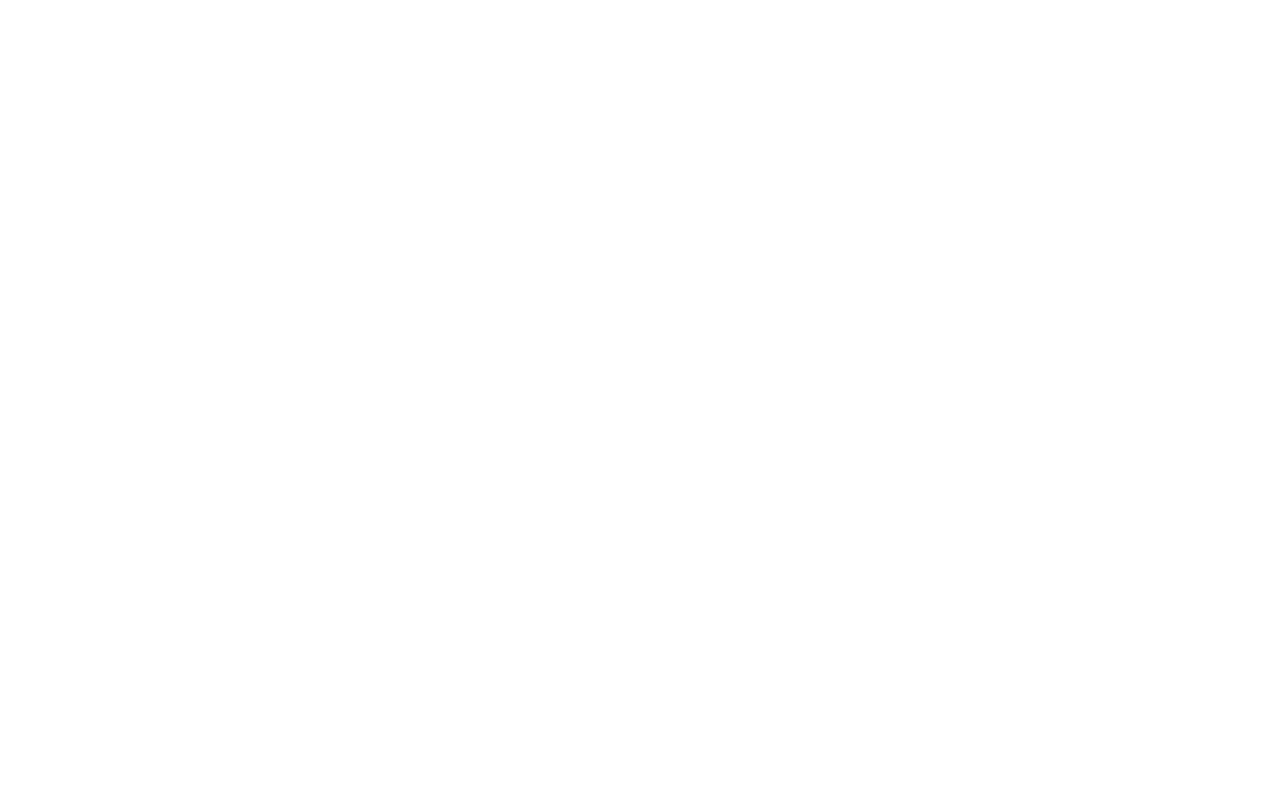
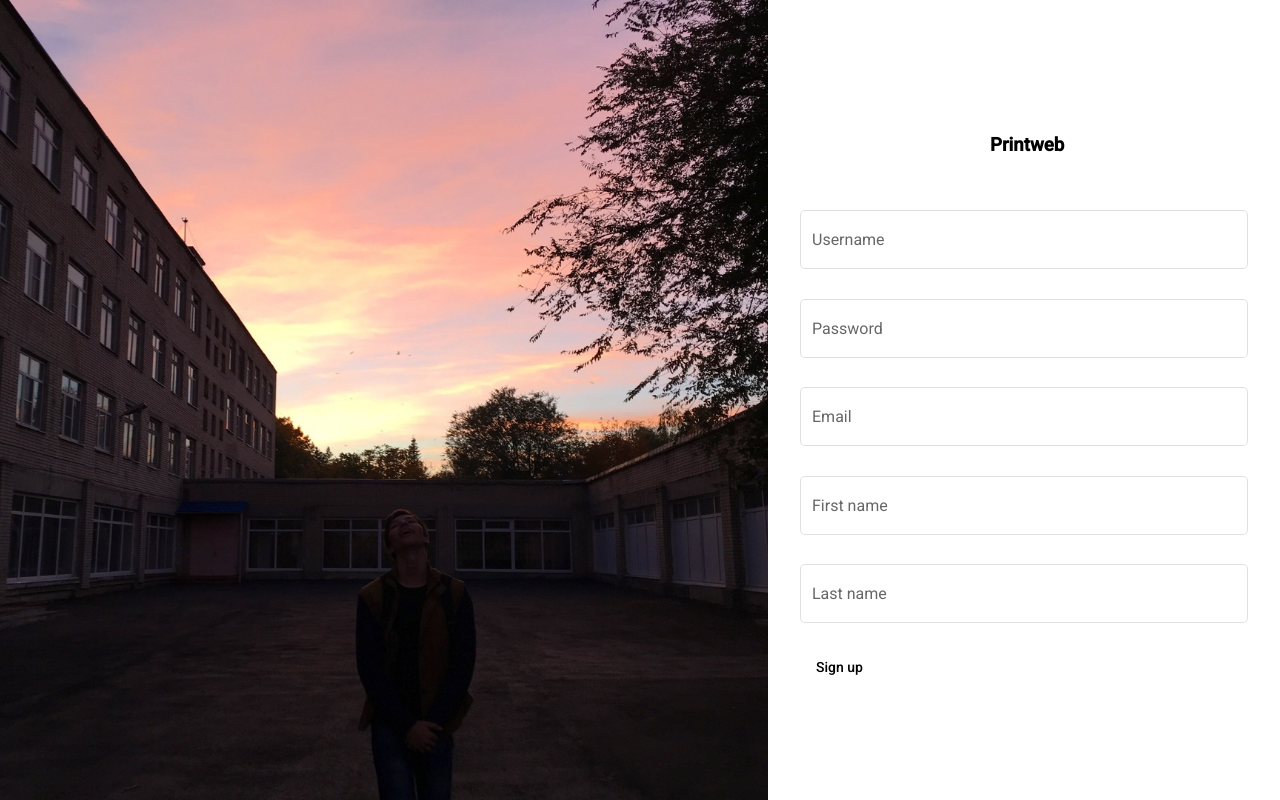
Before and after one commit to niles-developers-team/Niles.PrintWeb, an Angular app in the folder printweb/: page /signup in a window 1280 px wide. Built offline with nearby package versions, Linux system fonts and the light colour scheme.

Commit message:
#2:adding a picture; adding a heading;

```diff
--- a/printweb/src/app/app.component.css
+++ b/printweb/src/app/app.component.css
@@ -0,0 +1,30 @@
+.h-100 {
+    height: 100%;
+}
+.w-100 {
+    width: 100%;
+}
+.margin-x-1 {
+    margin-left: 2em;
+    margin-right: 2em;
+}
+.flex-item {
+    align-self: center;
+}
+.h3 {
+    font-family: 'Luminari', fantasy;
+    font-size: 40px;
+    letter-spacing: 3px;
+    max-width: 320px;
+    width: 100%;
+    position: relative;
+    display: inline-block;
+    color: #111111;
+  }
+.margin-x-2 {
+    margin-left: 190px;
+    margin-bottom: 50px;
+}
+.flex-item-2 {
+    align-self: center;
+}
--- a/printweb/src/app/app.component.html
+++ b/printweb/src/app/app.component.html
@@ -1,3 +1,3 @@
-<div class="content" role="main">
+<div class="content h-100" role="main">
   <router-outlet></router-outlet>
 </div>
--- a/printweb/src/app/components/signup/signup.component.css
+++ b/printweb/src/app/components/signup/signup.component.css
@@ -1,6 +1,6 @@
   .image {
-    background-image: 'url(https://source.unsplash.com/random)';
-    background-repeat: 'no-repeat';
-    background-size: 'cover';
-    background-position: 'center';
+    background-image: url(../../../assets/f8KF6E82XuI.jpg);
+    background-repeat: no-repeat;
+    background-size: cover;
+    background-position: center;
   }
--- a/printweb/src/app/components/signup/signup.component.html
+++ b/printweb/src/app/components/signup/signup.component.html
@@ -1,7 +1,11 @@
-<div fxLayout="row" class="image">
-    <mat-card>
-        <form novalidate>
-            <mat-card-content>
+<div fxLayout="row" class="h-100">
+    <div fxFlex="65" class="image"></div>
+    <form fxFlex="35" novalidate class="w-100 margin-x-1 flex-item">
+        <div class="d1 margin-x-2 flex-item-2">
+            <h3>
+                <span>Printweb</span>
+            </h3>
+        </div>
         <div fxLayout="column">
             <mat-form-field appearance="outline">
                     <mat-label>Username</mat-label>
@@ -24,25 +28,6 @@
                     <input autocomplete="family-name" matInput placeholder="Enter your last name">
                 </mat-form-field>
             </div>
-            </mat-card-content>
-            <mat-card-actions>
             <button mat-button>Sign up</button>
-            </mat-card-actions>
     </form>
-    </mat-card>
 </div>
-@Component({
-    selector: 'app-header',
-    template: `
-      <nav class="navbar">
-
-        <!-- logo -->
-        <div class="navbar-brand">
-          <a class="navbar-item">
-            <img src="assets/img/f8KF6E82XuI.png">
-          </a>
-        </div>
-      </nav>
-    `,
-    styles: []
-  })
--- a/printweb/src/app/components/signup/signup.component.ts
+++ b/printweb/src/app/components/signup/signup.component.ts
@@ -4,7 +4,7 @@
 @Component({
     selector: 'sign-up',
     templateUrl: './signup.component.html',
-    styleUrls: ['./signup.component.css']
+    styleUrls: ['./signup.component.css', '../../app.component.css']
 })
 export class SignUpComponent {
     loading: boolean;
```
Also changed, not shown: printweb/src/assets/dZtUAvnnF8I.jpg (added), printweb/src/assets/f8KF6E82XuI.jpg (added). Lines whose indentation alone changed are shown as unchanged.
